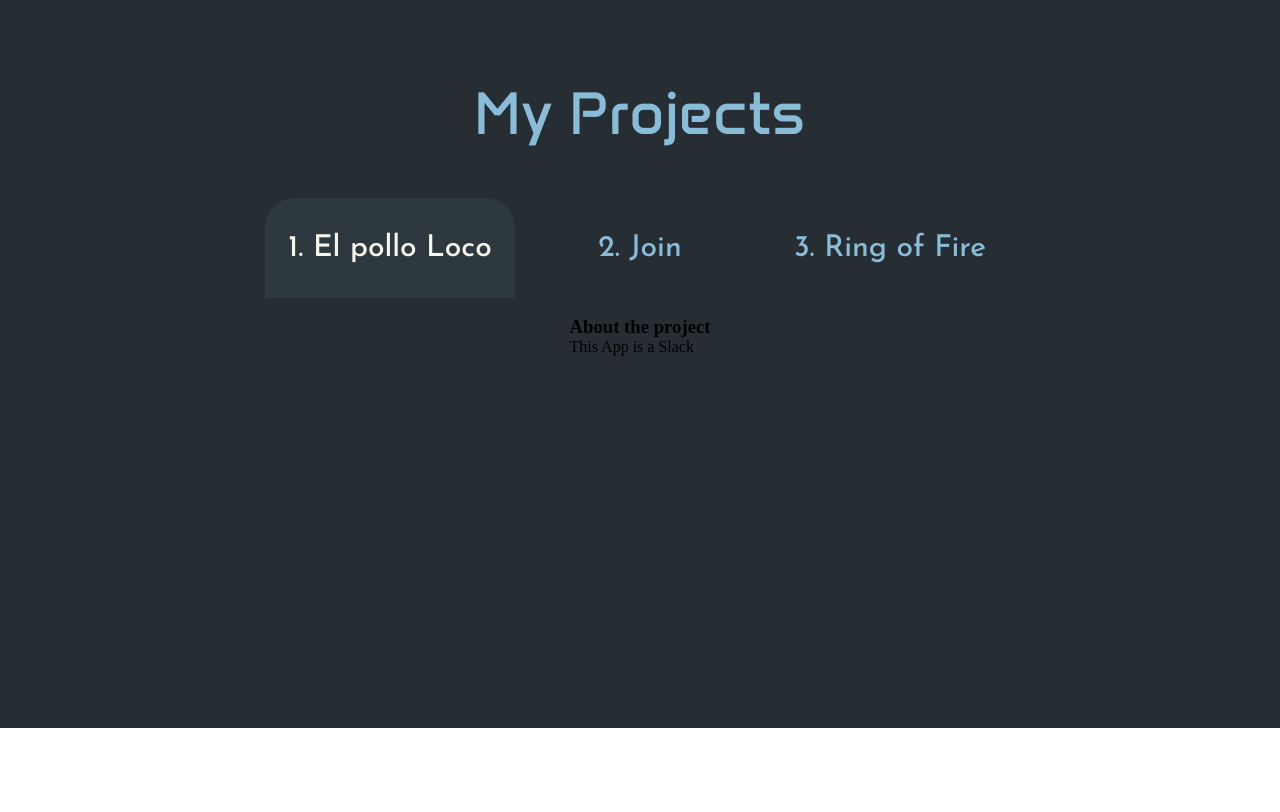
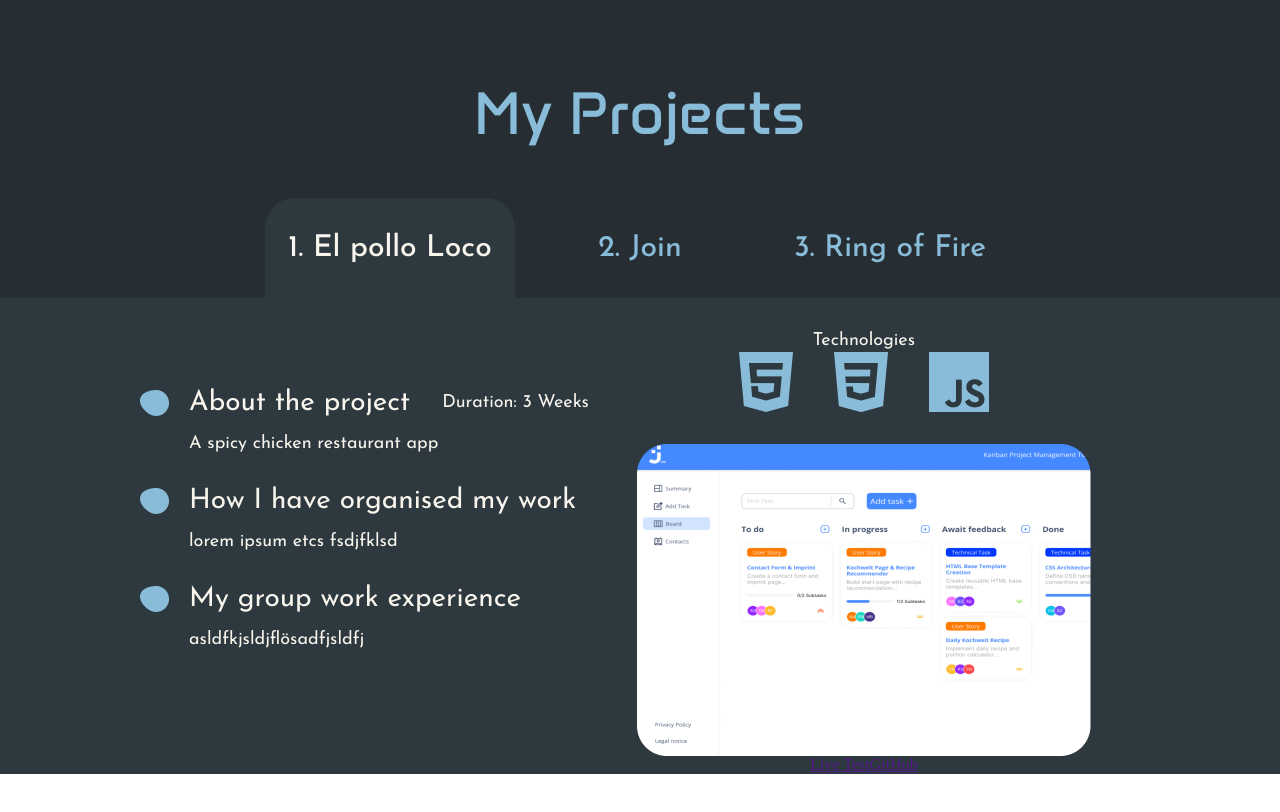
Before and after one commit to JonasGersting/my_portfolio, an Angular app: page / in a window 1280 px wide. Shown: the part 2083-2895 px from the top of the page. Built offline with nearby package versions, Linux system fonts and the light colour scheme.

Commit message:
my projects with project component connected

```diff
--- a/src/app/my-projects/my-projects.component.html
+++ b/src/app/my-projects/my-projects.component.html
@@ -1,9 +1,12 @@
 <section>
     <h2>My Projects</h2>
     <div>
-        <button (click)="activateBtn(1)" [ngClass]="activeButton === 1 ? 'activeBtn' : 'inactiveBtn'">1. El pollo Loco</button>
-        <button (click)="activateBtn(2)" [ngClass]="activeButton === 2 ? 'activeBtn' : 'inactiveBtn'">2. Join</button>
-        <button (click)="activateBtn(3)" [ngClass]="activeButton === 3 ? 'activeBtn' : 'inactiveBtn'">3. Ring of Fire</button>
+        @for  (element of projects; track $index) {
+            <button (click)="activateBtn($index)" [ngClass]="activeButton === $index ? 'activeBtn' : 'inactiveBtn'">{{ $index+ 1 }}. {{ element.title }}</button>
+        }
+
     </div>
-    <app-project></app-project>
+    @if (activeButton !== null) {
+    <app-project [project]="projects[activeButton]"></app-project>
+    }
 </section>
--- a/src/app/my-projects/my-projects.component.scss
+++ b/src/app/my-projects/my-projects.component.scss
@@ -44,3 +44,8 @@ section {
         color: $creme_white;
     }
 }
+
+app-project{
+    width: 100%;
+    height: 100%;
+}
--- a/src/app/my-projects/my-projects.component.ts
+++ b/src/app/my-projects/my-projects.component.ts
@@ -10,12 +10,46 @@ import { ProjectComponent } from "./project/project.component";
   styleUrls: ['./my-projects.component.scss']
 })
 export class MyProjectsComponent {
-  activeButton: number | null = 1;
+  activeButton: number = 0;
+  projects: any = [
+    { title: 'El pollo Loco',
+      headline1:'About the project',
+      description1: 'A spicy chicken restaurant app',
+      duration: '3 Weeks',
+      headline2: 'How I have organised my work',
+      description2: 'lorem ipsum etcs fsdjfklsd',
+      headline3: ' My group work experience',
+      description3: 'asldfkjsldjflösadfjsldfj',
+      technologies: ['./../../assets/img/HTML.png', './../../assets/img/CSS.png', './../../assets/img/Javascript.png'],
+      img: './../../assets/img/screenshotProject.png'
+    },
+    { title: 'Join',
+      headline1:'Join',
+      description1: 'A spicy chicken restaurant app',
+      duration: '3 Weeks',
+      headline2: 'How I have organised my work',
+      description2: 'lorem ipsum etcs fsdjfklsd',
+      headline3: ' My group work experience',
+      description3: 'asldfkjsldjflösadfjsldfj',
+      technologies: ['./../../assets/img/HTML.png', './../../assets/img/CSS.png', './../../assets/img/Javascript.png'],
+      img: './../../assets/img/screenshotProject.png'
+    },
+    { title: 'Ring of Fire',
+      headline1:'Ring of Fire',
+      description1: 'A spicy chicken restaurant app',
+      duration: '3 Weeks',
+      headline2: 'How I have organised my work',
+      description2: 'lorem ipsum etcs fsdjfklsd',
+      headline3: ' My group work experience',
+      description3: 'asldfkjsldjflösadfjsldfj',
+      technologies: ['./../../assets/img/HTML.png', './../../assets/img/CSS.png', './../../assets/img/Javascript.png'],
+      img: './../../assets/img/screenshotProject.png'
+    },
+
+  ];
+
+
   activateBtn(position: number) {
-    if (this.activeButton === position) {
-      this.activeButton = null;
-    } else {
       this.activeButton = position;
-    }
   }
 }
--- a/src/app/my-projects/project/project.component.html
+++ b/src/app/my-projects/project/project.component.html
@@ -1,21 +1,39 @@
 <section>
+    <div class="projectBulletPoints">
         <div>
             <div>
-        <img src="" alt="">
-        <h3>About the project</h3>
-        <span>This App is a Slack</span>
-        <span></span>
+                <img src="./../../../assets/img/bulletPoint.png" alt="">
+                <h3>{{ project.headline1 }}</h3>
+                <span>Duration: {{ project.duration }}</span>
+            </div>
+            <span>{{ project.description1 }}</span>
         </div>
         <div>
-        <img src="" alt="">
-        <h3></h3>
-        <span></span>
+            <div>
+                <img src="./../../../assets/img/bulletPoint.png" alt="">
+                <h3>{{ project.headline2 }}</h3>
+            </div>
+            <span>{{ project.description2 }}</span>
         </div>
         <div>
-        <img src="" alt="">
-        <h3></h3>
-        <span></span>
+            <div>
+                <img src="./../../../assets/img/bulletPoint.png" alt="">
+                <h3>{{ project.headline3 }}</h3>
+            </div>
+            <span>{{ project.description3 }}</span>
         </div>
     </div>
-  <div></div>
+    <div class="projectImgs">
+        <span>Technologies</span>
+        <div class="techImgOrder">
+            <img [src]="project.technologies[0]" alt="">
+            <img [src]="project.technologies[1]" alt="">
+            <img [src]="project.technologies[2]" alt="">
+        </div>
+        <img [src]="project.img" alt="">
+        <div>
+            <a href="">Live Test</a>
+            <a href="">GitHub</a>
+        </div>
+    </div>
 </section>
--- a/src/app/my-projects/project/project.component.scss
+++ b/src/app/my-projects/project/project.component.scss
@@ -1,2 +1,64 @@
 @import './../../../styles.scss';
 @import './../../../allFont.scss';
+
+section {
+    @include orderElements($direction: row);
+    width: 100%;
+    height: 100%;
+    background-color: $tabBg;
+
+    >.projectBulletPoints {
+        margin-right: 48px;
+
+        >div {
+            color: $creme_white;
+            margin-bottom: 32px;
+
+            >span {
+                @include setFont($family: 'Josefin Sans', $size: 18px, $weight: 400);
+                line-height: 22px;
+            }
+
+            >div {
+                @include orderElements($direction: row, $justify_content: start);
+                margin-bottom: 16px;
+                position: relative;
+
+                >img {
+                    position: absolute;
+                    right: 105%;
+                }
+
+                >h3 {
+                    @include setFont($family: 'Josefin Sans', $size: 28px, $weight: 400);
+
+                }
+
+                >span {
+                    @include setFont($family: 'Josefin Sans', $size: 18px, $weight: 400);
+                    line-height: 22px;
+                    margin-left: 32px;
+                }
+            }
+
+        }
+    }
+
+    >.projectImgs {
+        @include orderElements();
+        color: $creme_white;
+        >span {
+            margin-top: 32px;
+            @include setFont($family: 'Josefin Sans', $size: 18px, $weight: 400);
+            line-height: 22px;
+        }
+
+        >.techImgOrder{
+            @include orderElements ($justify_content:space-between, $direction: row);
+            width: 250px;
+            margin-bottom: 32px;
+
+        }
+    }
+
+}
--- a/src/app/my-projects/project/project.component.ts
+++ b/src/app/my-projects/project/project.component.ts
@@ -1,12 +1,18 @@
-import { Component } from '@angular/core';
+import { CommonModule } from '@angular/common';
+import { Component, Input } from '@angular/core'; // Importiere Input
 
 @Component({
   selector: 'app-project',
   standalone: true,
-  imports: [],
+  imports: [CommonModule],
   templateUrl: './project.component.html',
   styleUrl: './project.component.scss'
 })
 export class ProjectComponent {
+  @Input() project: any; // Definiere das @Input-Property
+
+  ngOnInit(){
+    console.log(this.project);
+  }
 
 }
```
Also changed, not shown: src/assets/img/bulletPoint.png (added), src/assets/img/screenshotProject.png (added). Lines whose indentation alone changed are shown as unchanged.
